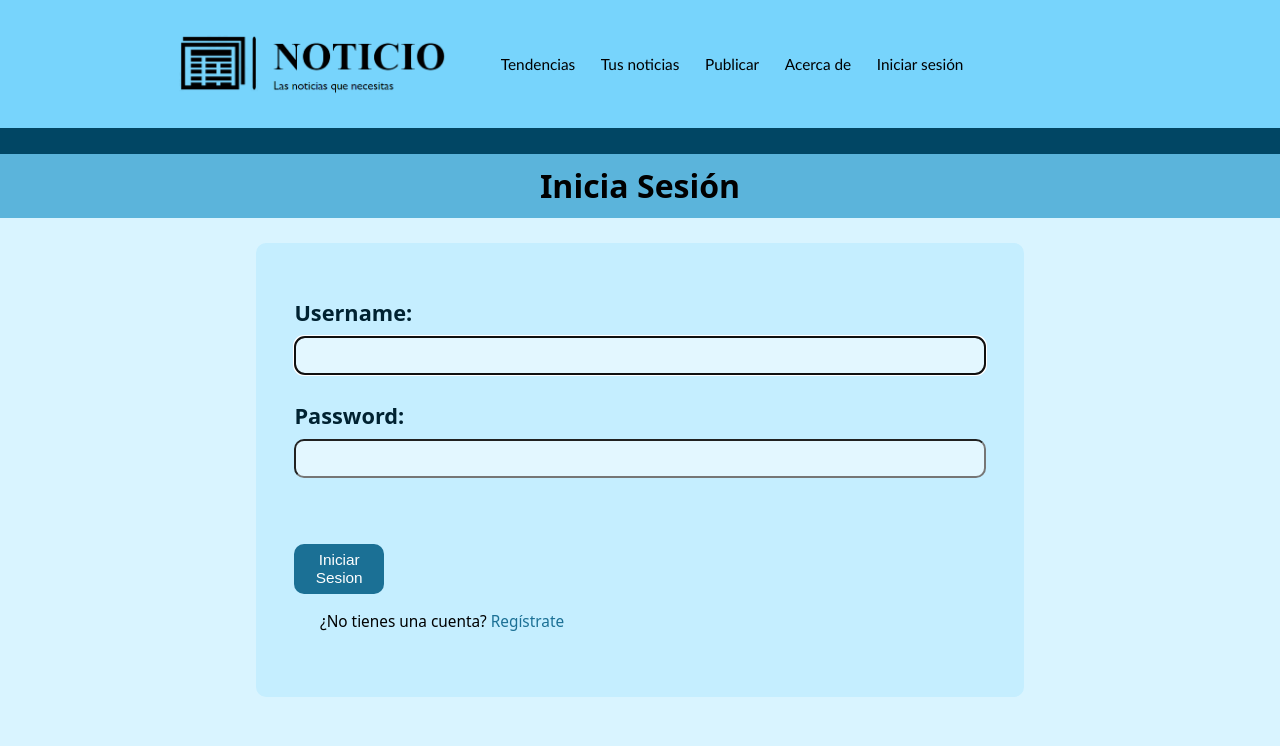
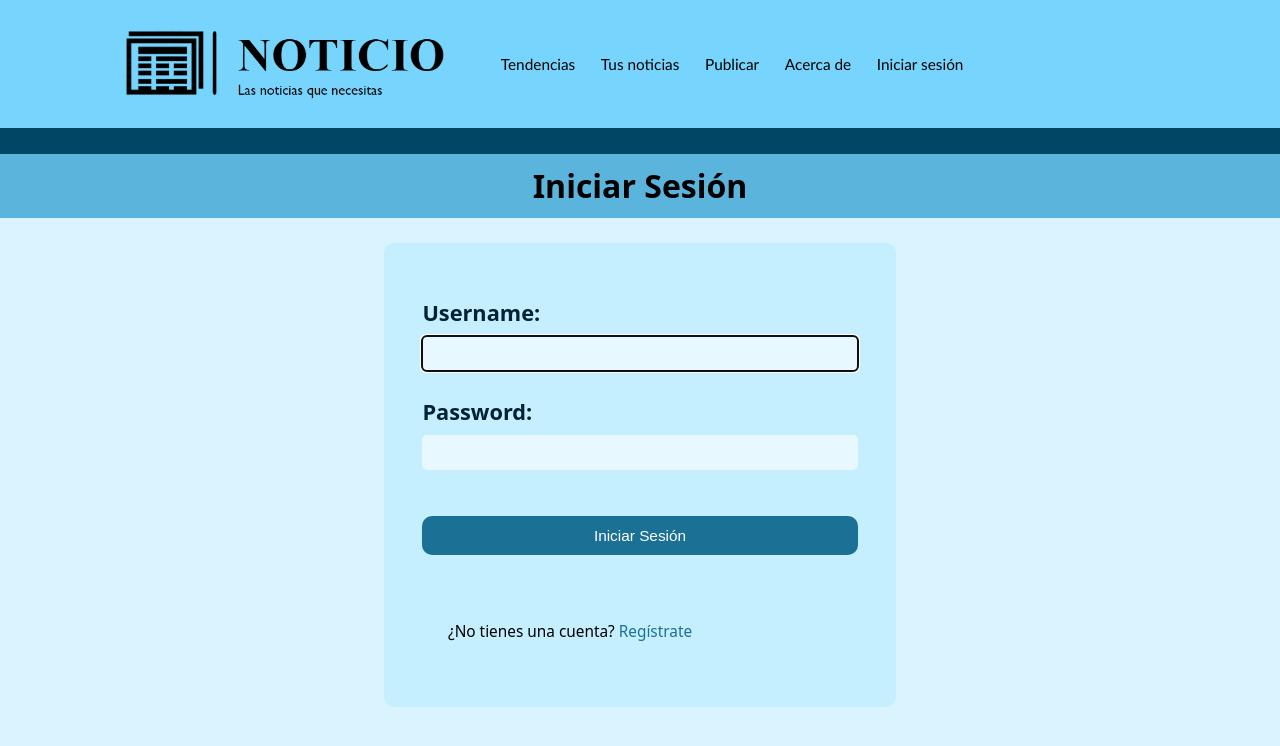
Before and after one commit to nicolasgutar/RyM, a Django app: page /iniciaSesion/ in a window 1280 px wide. Shown: the top 746 px of the page. Run offline with Django 4.2, Linux system fonts and the light colour scheme.

Commit message:
correccion de bugs

```diff
--- a/main/models.py
+++ b/main/models.py
@@ -62,7 +62,7 @@ class CustomUser(AbstractBaseUser, PermissionsMixin):
         ("Opinion","Opinion"),
     )
     preferences = MultiSelectField(max_length= 50, choices = TAGS)
-    profile_pic = models.ImageField(null=True, blank=True, upload_to="./main/static/pfp")
+    profile_pic = models.ImageField(null=True, blank=True, upload_to="pfp")
     saved_news = models.ManyToManyField(Noticia, blank=True)
     is_staff = models.BooleanField(default=False)
     is_superuser = models.BooleanField(default=False)
--- a/main/static/clases.css
+++ b/main/static/clases.css
@@ -142,6 +142,7 @@ a {
 }
 
 .error {
+  margin: 10px 0px;
   color: #dd0000;
   height: 30px;
   font-size: max(13px, 1.2vw);
@@ -164,9 +165,10 @@ a {
   width:-webkit-fill-available;;
   padding: 10px;
   margin-bottom: 10px;
-  background-color: #E3F7FF;
+  background-color: #ffffff99;
   font-size: max(10px, 1vw);
-  border-radius: 10px;
+  border-radius: 5px;
+  border: unset;
 }
 .form-publicar label,
 .formIS label{
@@ -179,26 +181,13 @@ a {
   font-size: max(15px, 1.5vw);
   border-radius: 10px;
 }
-.form-publicar button{
-  width: 7vw;
+.form-publicar button, .formIS button{
+  width: 100%;
   height: 3vw;
   min-width: 77px;
-  min-height: 36px;
-  font-size: max(17px, 1.5vw);
-  margin-top: 10px;
-  background-color: #1B7095;
-  color: #ffffff;
-  border: none;
-  border-radius: 10px;
-  cursor: pointer;
-}
-.formIS button {
-  width: 7vw;
-  height: 3.5vw;
-  min-width: 77px;
-  min-height: 50px;
+  min-height: 35px;
+  margin-top: 20px;
   font-size: max(14px, 1.2vw);
-  margin-top: 10px;
   background-color: #1B7095;
   color: #ffffff;
   border: none;
@@ -245,10 +234,7 @@ a {
 .fondo-pub {
   background-color: #C5EEFF;
   border-radius: 10px;
-  margin-left: 20vw;
-  margin-right: 20vw;
-  margin-top: 2vw;
-  margin-bottom: 2vw;
+  margin: 2vw 30vw;
   padding: 3vw;
   display: flex;
   flex-direction: column;
@@ -312,8 +298,7 @@ a {
 }
 
 .imagen-logo{
-  height: fit-content;
-  max-width: 70%;
+  height: 70%;
   align-self: center;
 }
 .imagen-menu {
@@ -470,6 +455,9 @@ a {
   .contenedor-perfil{
     flex-direction: column;
   }
+  .fondo-pub {
+    margin: 2vw 20vw;
+  }
 }
 .form-control{
     border-radius: 6px;
--- a/main/templates/main/iniciaSesion.html
+++ b/main/templates/main/iniciaSesion.html
@@ -2,7 +2,7 @@
 
 {% block content %}
 <div class="contenedor-subtitulo">
-    <p class="subtitle">Inicia Sesión</p>
+    <p class="subtitle">Iniciar Sesión</p>
 </div>
 
 {{error.as_p}}
@@ -11,11 +11,11 @@
     <form method = 'post' class="formIS">
         {% csrf_token %}
         {{form.as_p}}
-        <div class="error">{{error}}</div>
         <button>
-            Iniciar Sesion
+            Iniciar Sesión
         </button>
     </form>
+    <div class="error">{{error}}</div>
     <p class="bloque-texto">¿No tienes una cuenta? <a href = /registro>Regístrate</a></p>
 </div>
 
--- a/main/templates/main/perfil.html
+++ b/main/templates/main/perfil.html
@@ -13,7 +13,7 @@
             {% if user.profile_pic %}
                 <img src = "{{ user.profile_pic.url }}" class = "imagen-perfil" alt="error cargando foto de perfil">
             {% else %}
-                <img src="{% static 'pfp/imagen perfil.png' %}" class="imagen-logo">
+                <img src="{% static 'imagen perfil.png' %}" class="imagen-logo">
             {% endif %}
             {{user.username}}
         </div>
--- a/main/templates/main/signup.html
+++ b/main/templates/main/signup.html
@@ -1,13 +1,15 @@
 {% extends 'main/layouts/nav1.html' %}
 
 {% block content %}
-
+<div class="contenedor-subtitulo">
+    <p class="subtitle">Registro</p>
+</div>
 <div class = "fondo-pub">
     <form method="post" class="formIS">
         {% csrf_token %}
         {{form.as_p}}
         <button>
-            Signup
+            Sign Up
         </button>
     </form>
 </div>
--- a/mytiste/settings.py
+++ b/mytiste/settings.py
@@ -10,6 +10,7 @@ For the full list of settings and their values, see
 https://docs.djangoproject.com/en/4.2/ref/settings/
 """
 
+import os
 from pathlib import Path
 
 # Build paths inside the project like this: BASE_DIR / 'subdir'.
@@ -119,6 +120,9 @@ USE_TZ = True
 # https://docs.djangoproject.com/en/4.2/howto/static-files/
 
 STATIC_URL = 'static/'
+MEDIA_URL = 'media/'
+
+MEDIA_ROOT = os.path.join(BASE_DIR, 'media')
 
 LOGIN_URL = 'iniciaSesion/'
 
--- a/mytiste/urls.py
+++ b/mytiste/urls.py
@@ -16,8 +16,10 @@ Including another URLconf
 """
 from django.contrib import admin
 from django.urls import path, include
+from django.conf import settings
+from django.conf.urls.static import static
 
 urlpatterns = [
     path('admin/', admin.site.urls),
     path('', include('main.urls'))
-]
+]+ static(settings.MEDIA_URL, document_root = settings.MEDIA_ROOT)
```
Also changed, not shown: main/forms.py (+6 -5 lines), db.sqlite3, main/migrations/0015_alter_customuser_profile_pic.py (added), main/static/imagen perfil.png (added), main/static/pfp/Fondo_inicio2.jpeg (deleted), main/static/pfp/experiencia.webp (deleted), main/static/pfp/imagen perfil.png (deleted), main/static/pfp/metros.png (deleted), media/pfp/Fondo_inicio1.jpeg (renamed from main/static/pfp/Fondo_inicio1.jpeg).
